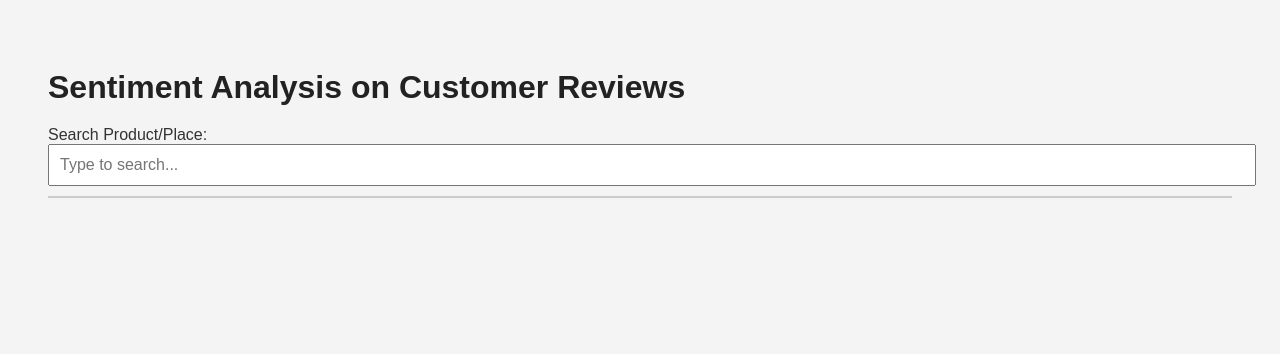
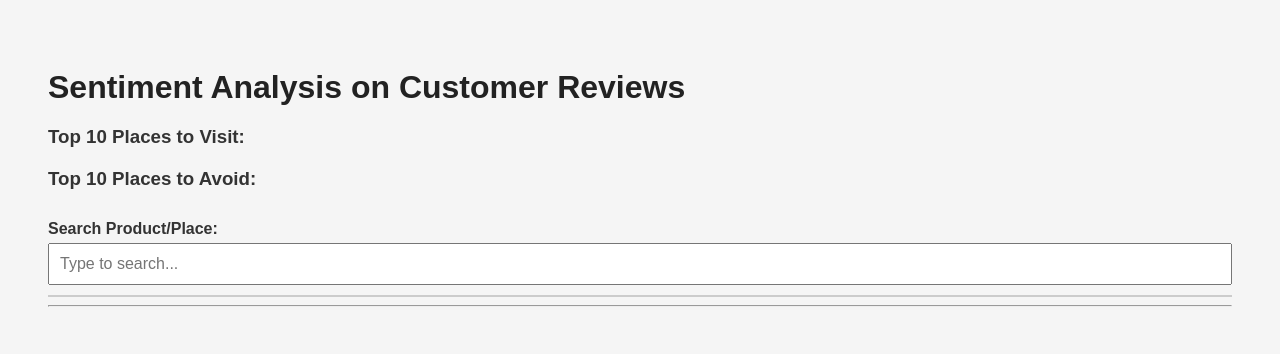
Before and after one commit to quanaphamm/Sentiment-Analysis-on-Customer-Reviews-Yelp-Amazon, a Flask app: page / in a window 1280 px wide. Shown: the top 354 px of the page. Run offline with Flask 3, Linux system fonts and the light colour scheme; parts of the project's set-up code (start-up, migrations or seed data) failed here and were passed over.

Commit message:
Update sugestion list

```diff
--- a/app/app.py
+++ b/app/app.py
@@ -24,7 +24,7 @@ df = pd.read_csv(YELP_DATA_PATH)
 def index():
     return render_template("index.html")
 
-# --- Search Suggestions ---
+# --- Autocomplete search ---
 @app.route("/search", methods=["POST"])
 def search():
     data = request.get_json()
@@ -34,7 +34,7 @@ def search():
     matches = [place for place in all_places if query in place.lower()]
     return jsonify(matches[:10])
 
-# --- Summary + Reviews ---
+# --- Show summary + recent reviews ---
 @app.route("/summary", methods=["POST"])
 def summary():
     data = request.get_json()
@@ -53,16 +53,16 @@ def summary():
     neu = round(counts.get("neutral", 0) * 100)
     neg = round(counts.get("negative", 0) * 100)
 
+    # ✅ Smart suggestion logic
     if neg > pos and neg > neu:
         suggestion = "❌ Avoid"
     else:
         suggestion = "✅ Should Visit"
 
-
-    # Get latest 10 reviews (reverse so newest are first)
+    # ✅ Newest 10 reviews (reverse order)
     top_reviews = (
         filtered[["review", "sentiment"]]
-        .iloc[::-1]  # newest first
+        .iloc[::-1]
         .head(10)
         .to_dict(orient="records")
     )
@@ -75,7 +75,7 @@ def summary():
         "reviews": top_reviews
     })
 
-# --- Predict & Save ---
+# --- Predict sentiment + persist review ---
 @app.route("/predict", methods=["POST"])
 def predict():
     content = request.get_json()
@@ -83,7 +83,7 @@ def predict():
     selected = content.get("selected", "")
 
     if not review or not selected:
-        return jsonify({"error": "Missing data"}), 400
+        return jsonify({"error": "Missing review or place name"}), 400
 
     # Predict sentiment
     inputs = tokenizer(review, return_tensors="pt", truncation=True, padding=True)
@@ -93,16 +93,16 @@ def predict():
         pred_id = torch.argmax(output.logits, dim=1).item()
         sentiment = label_map[pred_id]
 
-    # Save review to file
+    # Save review to CSV
     new_row = pd.DataFrame([{
         "product_or_place": selected,
         "review": review,
-        "stars": "",  # optional
+        "stars": "",  # Optional
         "sentiment": sentiment
     }])
     new_row.to_csv(YELP_DATA_PATH, mode='a', header=False, index=False)
 
-    # Reload updated data
+    # Update in-memory DataFrame
     global df
     df = pd.read_csv(YELP_DATA_PATH)
 
--- a/app/static/script.js
+++ b/app/static/script.js
@@ -1,4 +1,4 @@
-// Search suggestions
+// Live search suggestions
 function searchItems() {
     const query = document.getElementById("itemSearch").value;
 
@@ -21,11 +21,12 @@ function searchItems() {
     });
 }
 
-// When user selects a product/place
+// Select a product/place and fetch summary + reviews
 function selectItem(selected) {
     document.getElementById("itemSearch").value = selected;
     document.getElementById("suggestions").innerHTML = "";
     document.getElementById("selected-item").innerText = selected;
+    document.getElementById("reset-button").style.display = "inline-block";
 
     fetch("/summary", {
         method: "POST",
@@ -58,7 +59,7 @@ function selectItem(selected) {
     });
 }
 
-// Submit new review
+// Handle review submission
 document.addEventListener("DOMContentLoaded", () => {
     document.getElementById("review-form").addEventListener("submit", function (e) {
         e.preventDefault();
@@ -75,6 +76,7 @@ document.addEventListener("DOMContentLoaded", () => {
             document.getElementById("prediction-result").style.display = "block";
             document.getElementById("predicted-sentiment").innerText = data.sentiment;
 
+            // Prepend new review
             const newReviewItem = document.createElement("li");
             newReviewItem.innerHTML = `<strong>[${data.sentiment}]</strong> ${reviewText}`;
 
@@ -88,9 +90,21 @@ document.addEventListener("DOMContentLoaded", () => {
                 document.getElementById("summary").appendChild(newList);
             }
 
-            // Clear input
             document.getElementById("review").value = "";
+
+            // Optional: refresh stats and reviews
             selectItem(selected);
         });
     });
 });
+
+// Back to Search
+function resetToSearch() {
+    document.getElementById("itemSearch").value = "";
+    document.getElementById("selected-item").innerText = "";
+    document.getElementById("suggestions").innerHTML = "";
+    document.getElementById("summary").style.display = "none";
+    document.getElementById("review-form").style.display = "none";
+    document.getElementById("prediction-result").style.display = "none";
+    document.getElementById("reset-button").style.display = "none";
+}
--- a/app/static/styles.css
+++ b/app/static/styles.css
@@ -1,7 +1,7 @@
 body {
     font-family: Arial, sans-serif;
     padding: 40px;
-    background-color: #f4f4f4;
+    background-color: #f5f5f5;
     color: #333;
 }
 
@@ -10,15 +10,36 @@ h1 {
     margin-bottom: 20px;
 }
 
+label {
+    font-weight: bold;
+    display: block;
+    margin: 15px 0 5px;
+}
+
 input[type="text"], textarea {
     width: 100%;
     padding: 10px;
     font-size: 16px;
     margin-bottom: 10px;
+    box-sizing: border-box;
 }
 
 textarea {
     height: 100px;
+    resize: vertical;
+}
+
+button {
+    padding: 10px 20px;
+    font-size: 16px;
+    cursor: pointer;
+}
+
+#reset-button {
+    background-color: #eee;
+    border: 1px solid #ccc;
+    color: #333;
+    margin-bottom: 20px;
 }
 
 ul#suggestions {
@@ -33,20 +54,52 @@ ul#suggestions {
 
 ul#suggestions li {
     padding: 8px;
+    border-bottom: 1px solid #eee;
     cursor: pointer;
 }
 
 ul#suggestions li:hover {
-    background-color: #eee;
-}
-
-form {
-    margin-top: 20px;
+    background-color: #f0f0f0;
 }
 
 #summary, #prediction-result {
     margin-top: 20px;
     padding: 15px;
-    background-color: white;
+    background-color: #fff;
     border-left: 5px solid #4CAF50;
+    border-radius: 4px;
 }
+
+#summary ul, .review-list {
+    margin-top: 10px;
+    padding-left: 20px;
+}
+
+.review-list li {
+    margin-bottom: 8px;
+    line-height: 1.4;
+}
+
+/* 🔝 Top Places List */
+#homepage-suggestions {
+    margin-bottom: 30px;
+}
+
+#homepage-suggestions h3 {
+    margin-top: 10px;
+    margin-bottom: 5px;
+}
+
+#homepage-suggestions ul {
+    padding-left: 20px;
+    margin-bottom: 20px;
+}
+
+#homepage-suggestions li {
+    cursor: pointer;
+    padding: 4px 0;
+}
+
+#homepage-suggestions li:hover {
+    text-decoration: underline;
+}
--- a/app/templates/index.html
+++ b/app/templates/index.html
@@ -9,13 +9,26 @@
 
   <h1>Sentiment Analysis on Customer Reviews</h1>
 
-  <!-- Search -->
+  <!-- 🔝 Top 10 Lists -->
+  <div id="homepage-suggestions">
+    <h3>Top 10 Places to Visit:</h3>
+    <ul id="top-visit"></ul>
+
+    <h3>Top 10 Places to Avoid:</h3>
+    <ul id="top-avoid"></ul>
+  </div>
+
+  <!-- 🔍 Search -->
   <label for="itemSearch">Search Product/Place:</label>
   <input type="text" id="itemSearch" oninput="searchItems()" placeholder="Type to search...">
   <ul id="suggestions"></ul>
 
-  <!-- Summary -->
+  <hr>
+
+  <!-- 📊 Summary -->
   <div id="summary" style="display:none;">
+    <button type="button" id="reset-button" style="display:none;" onclick="resetToSearch()">← Back to Search</button>
+
     <p><strong>Selected:</strong> <span id="selected-item"></span></p>
     <ul>
       <li>Positive: <span id="positive">--</span>%</li>
@@ -25,19 +38,18 @@
     <p><strong>Suggestion:</strong> <span id="suggestion">--</span></p>
   </div>
 
-  <!-- Review Input -->
+  <!-- 📝 Review Form -->
   <form id="review-form" style="display:none;">
     <label for="review">Write your review:</label><br>
     <textarea id="review" required></textarea><br>
     <button type="submit">Submit Review</button>
   </form>
 
-  <!-- Prediction Output -->
+  <!-- ✅ Prediction -->
   <div id="prediction-result" style="display:none;">
     <strong>Predicted Sentiment:</strong> <span id="predicted-sentiment"></span>
   </div>
 
   <script src="/static/script.js"></script>
-
 </body>
 </html>
```
